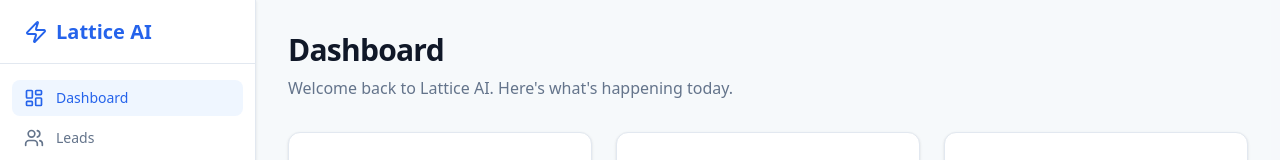
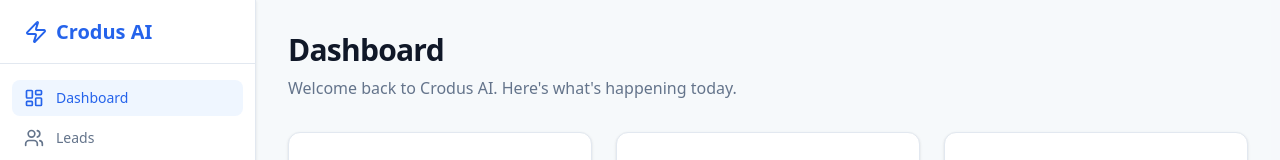
Before and after one commit to Matrixszh/latticenew2, a Next.js app: page / in a window 1280 px wide. Shown: the top 160 px of the page. Built offline with nearby package versions, Linux system fonts and the light colour scheme; no server answers.

Commit message:
changed name

```diff
--- a/package.json
+++ b/package.json
@@ -1,5 +1,5 @@
 {
-  "name": "latticeai3",
+  "name": "crodusai3",
   "version": "0.1.0",
   "private": true,
   "scripts": {
--- a/src/app/layout.tsx
+++ b/src/app/layout.tsx
@@ -16,16 +16,16 @@
 });
 
 export const metadata: Metadata = {
-  title: "Lattice AI CRM",
+  title: "Crodus AI CRM",
   description: "Advanced CRM & Automation Platform",
 };
 
 declare global {
-  var __latticeSchedulerStarted: boolean | undefined;
+  var __crodusSchedulerStarted: boolean | undefined;
 }
 
-if (!globalThis.__latticeSchedulerStarted) {
-  globalThis.__latticeSchedulerStarted = true;
+if (!globalThis.__crodusSchedulerStarted) {
+  globalThis.__crodusSchedulerStarted = true;
   setInterval(() => {
     runScheduler().catch(() => {});
   }, 60000);
@@ -44,7 +44,7 @@
         <Sidebar />
         <main className="flex-1 md:ml-64 min-h-screen flex flex-col bg-muted/30">
           <header className="sticky top-0 z-30 flex h-16 items-center justify-between border-b border-border bg-background/80 px-6 backdrop-blur-sm shadow-sm md:hidden">
-            <div className="font-bold text-lg">Lattice AI</div>
+            <div className="font-bold text-lg">Crodus AI</div>
             {/* Mobile menu trigger would go here */}
           </header>
 
--- a/src/app/page.tsx
+++ b/src/app/page.tsx
@@ -61,7 +61,7 @@
     >
       <motion.div variants={item}>
         <h1 className="text-3xl font-bold tracking-tight text-gray-900">Dashboard</h1>
-        <p className="text-muted-foreground mt-2">Welcome back to Lattice AI. Here's what's happening today.</p>
+        <p className="text-muted-foreground mt-2">Welcome back to Crodus AI. Here's what's happening today.</p>
       </motion.div>
 
       <motion.div variants={item} className="grid gap-6 md:grid-cols-3">
--- a/src/components/Sidebar.tsx
+++ b/src/components/Sidebar.tsx
@@ -22,7 +22,7 @@
       <div className="flex h-16 items-center border-b border-border px-6">
         <div className="flex items-center gap-2 font-bold text-xl text-primary">
           <Zap className="h-6 w-6" />
-          <span>Lattice AI</span>
+          <span>Crodus AI</span>
         </div>
       </div>
 
```
Also changed, not shown: 1 other file (tests, documents, lock files or other folders).
